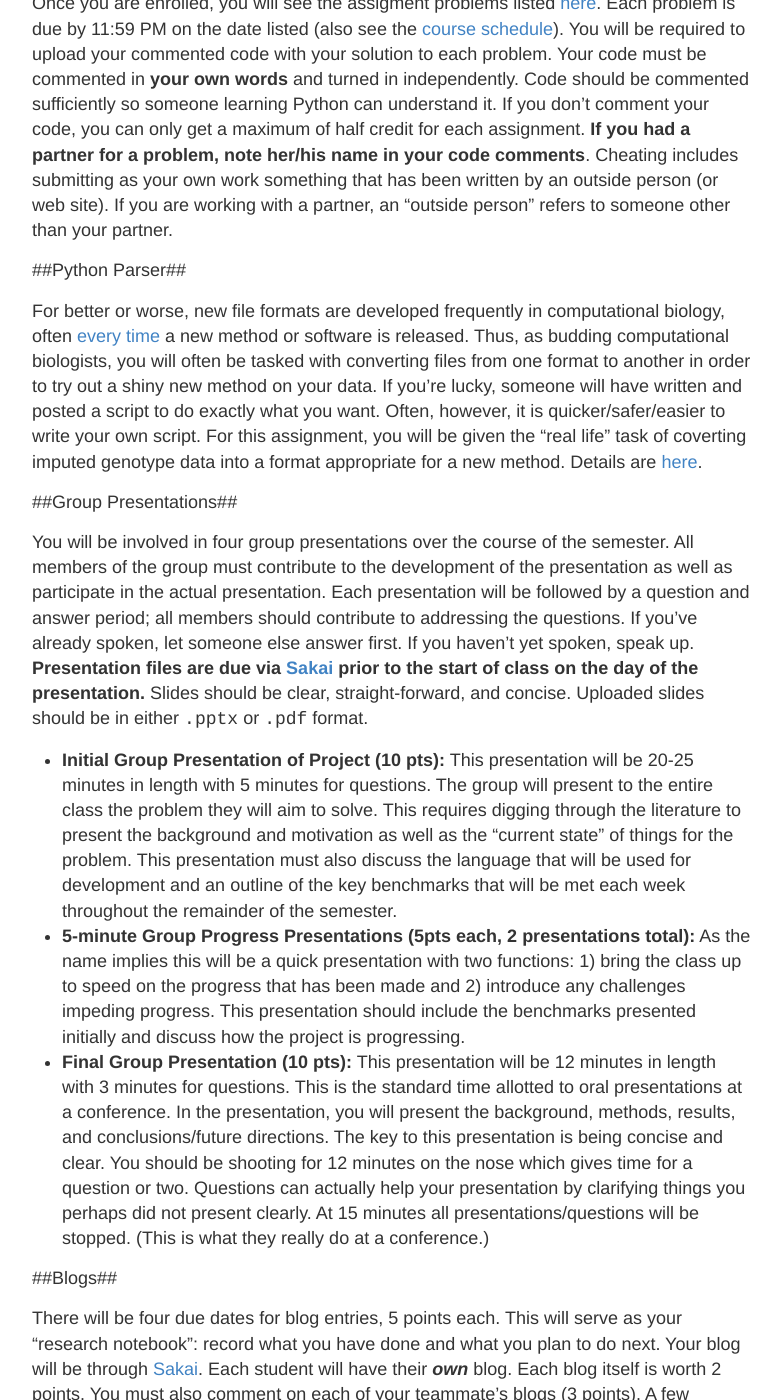
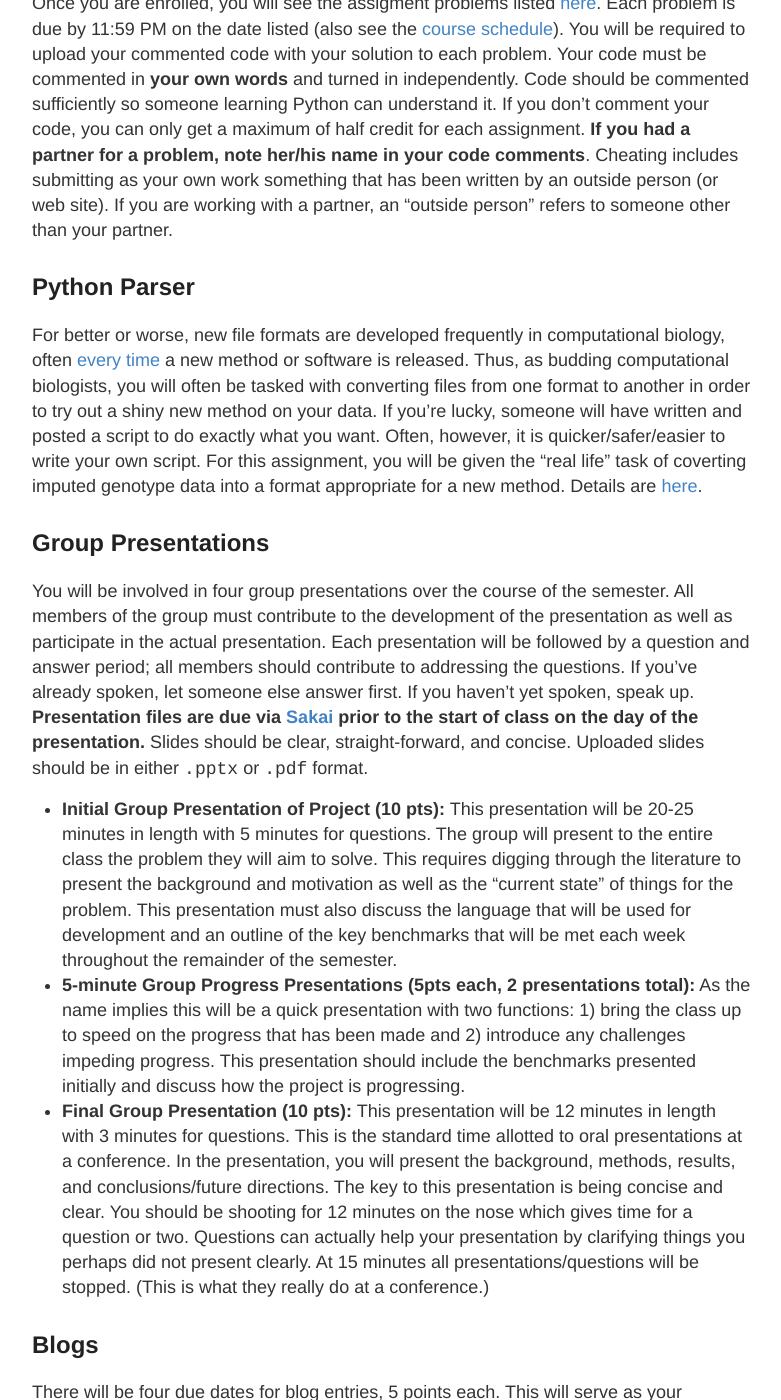
Before and after one commit to hwheeler01/CompBio, a Jekyll site: the page built from assignments.md, in a window 1280 px wide and 1400 px high, scrolled down 663 px. Shown: the whole window, without its empty margins (248-1029 px from the left). Built offline with Jekyll 4.4.1, drawn with Linux system fonts in a browser that asks for light colours; some of the changed text lies outside the part shown.

Commit message:
Yes, need space for kramdown headers: ## header

```diff
--- a/assignments.md
+++ b/assignments.md
@@ -33,13 +33,13 @@ Once you are enrolled, you will see the assigment problems listed <a href="http:
 
 <span style="font-weight: bold;"><a name="parser"></a></span>
 
-##Python Parser##
+## Python Parser
 
 For better or worse, new file formats are developed frequently in computational biology, often <a href="https://www.biostars.org/p/55351/">every time</a> a new method or software is released. Thus, as budding computational biologists, you will often be tasked with converting files from one format to another in order to try out a shiny new method on your data. If you're lucky, someone will have written and posted a script to do exactly what you want. Often, however, it is quicker/safer/easier to write your own script. For this assignment, you will be given the "real life" task of coverting imputed genotype data into a format appropriate for a new method. Details are <a href="http://hwheeler01.github.io/CompBio/vcf_parser.html">here</a>.
 
 <span style="font-weight: bold;"><a name="present"></a></span>
 
-##Group Presentations##
+## Group Presentations
 
 You will be involved in four group presentations over the course of the semester. All members of the group must contribute to the development of the presentation as well as participate in the actual presentation. Each presentation will be followed by a question and answer period; all members should contribute to addressing the questions. If you've already spoken, let someone else answer first. If you haven't yet spoken, speak up. **Presentation files are due via <a href="https://sakai.luc.edu/">Sakai</a> prior to the start of class on the day of the presentation.** Slides should be clear, straight-forward, and concise. Uploaded slides should be in either `.pptx` or `.pdf` format.
 
@@ -49,19 +49,19 @@ You will be involved in four group presentations over the course of the semester
 
 <span style="font-weight: bold;"><a name="blogs"></a></span>
 
-##Blogs##
+## Blogs
 
 There will be four due dates for blog entries, 5 points each. This will serve as your “research notebook”: record what you have done and what you plan to do next. Your blog will be through <a href="https://sakai.luc.edu/">Sakai</a>. Each student will have their ***own*** blog. Each blog itself is worth 2 points. You must also comment on each of your teammate’s blogs (3 points). A few sentences will suffice, but more may be useful. For example, you may want to suggest a different approach to what your teammate has done or plans to do. Your blog is due by 11:59 PM on each Monday indicated on the <a href="http://hwheeler01.github.io/CompBio/syllabus/#schedule">Course Schedule</a>. You must go through and comment on each of your teammate’s blogs (plural) by 11:59 PM on the following Wednesday. Please number each blog entry in the Title: e.g. "Blog 1", "Blog 2", "Blog 3", and "Blog 4."
 
 <span style="font-weight: bold;"><a name="code"></a></span>
 
-##Project Code##
+## Project Code
 
 Commented code is due on the day of the scheduled final exam period by 11:59PM. This code should be hosted online through <a href="https://github.com/">GitHub</a>. You should include straight-forward documentation and sample data in your repository. The code should have adequate documentation in the repository's `README.md` file such that anyone could download the code, install it or get it to run, and run through the sample/test data without encountering any problems; this should be thought of as a User’s Manual. If I cannot run the code and run the test data, I cannot grade the functionality of the code. The breakdown of your group grade for code is: 2 pts comments; 2 pts documentation; 1 pt test data; 10 pts functionality.
 
 <span style="font-weight: bold;"><a name="note"></a></span>
 
-##Application Note##
+## Application Note
 
 Parallel to the code developed, you will also be drafting what is commonly referred to as an *Application Note*. This is a brief (2-page journal style, 1000-1300 words plus one image) paper describing the application. It includes Abstract, Background, Implementation, Results, and References sections. The Abstract should be brief (100-200 words). The Background section should introduce the problem as well as the existing software tools that are available to solve the problem, a subset of the problem, or a closely related problem. The Implementation will include details about the development of the application in ENGLISH. In other words, what functionality was developed (not a list of classes/functions); this includes the run-time and memory usage estimates. The Results section typically includes the actual use of your software on a set of data (i.e. your test data) to show how it solves the problem at hand. Likewise, the same set of data is then analyzed by OTHER available tools or statistical models in an effort to show how your solution is superior.
 You will have two group grades for the Application Note: a **Rough Draft (5 pts)** and the **Final Draft (10 pts)**. The Rough Draft, due 2 weeks prior to the final paper, will provide you with the opportunity to get feedback on your paper. Turn both these assignments in by 11:59PM on their respective due dates via <a href="https://sakai.luc.edu/">Sakai</a>. Be sure the Application Note includes a link to your Project Code <a href="https://github.com/">GitHub</a> repository.
```
